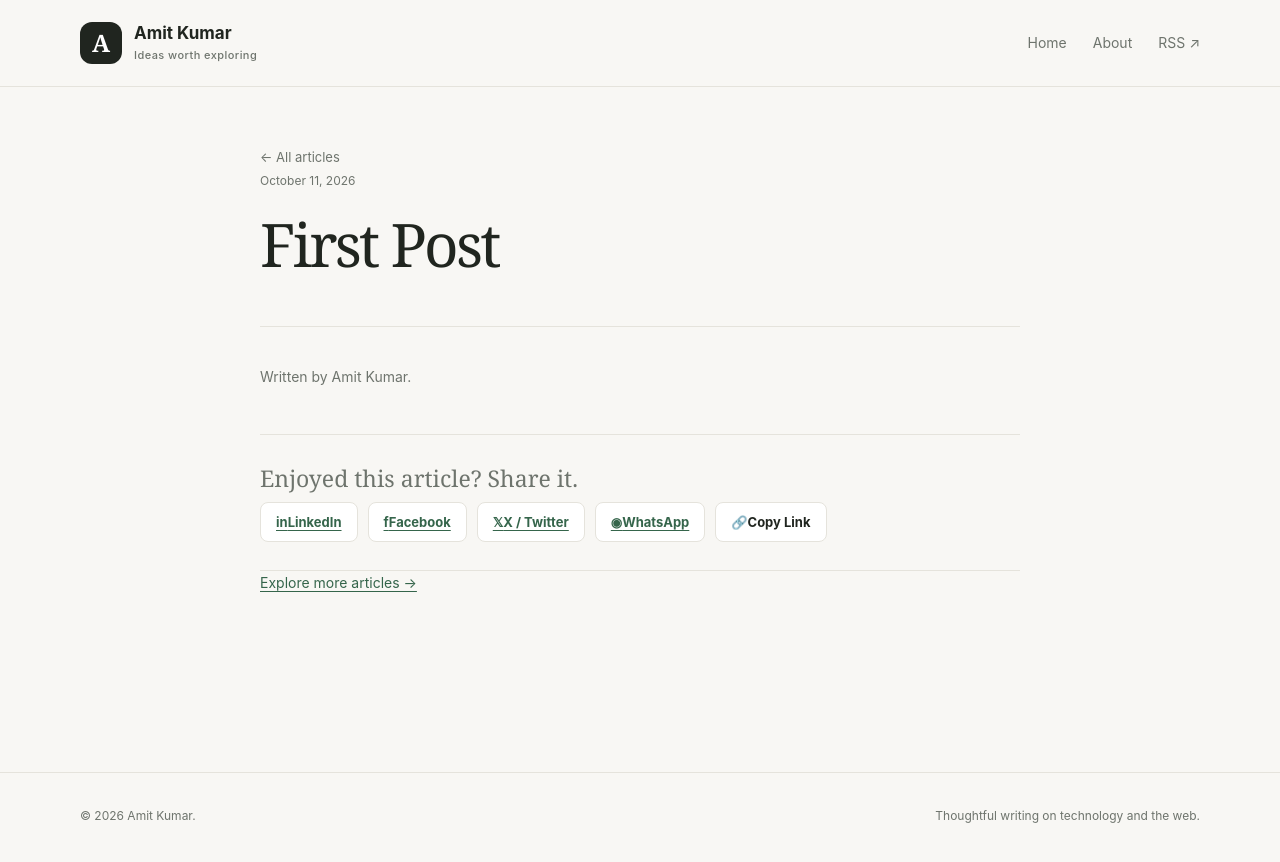
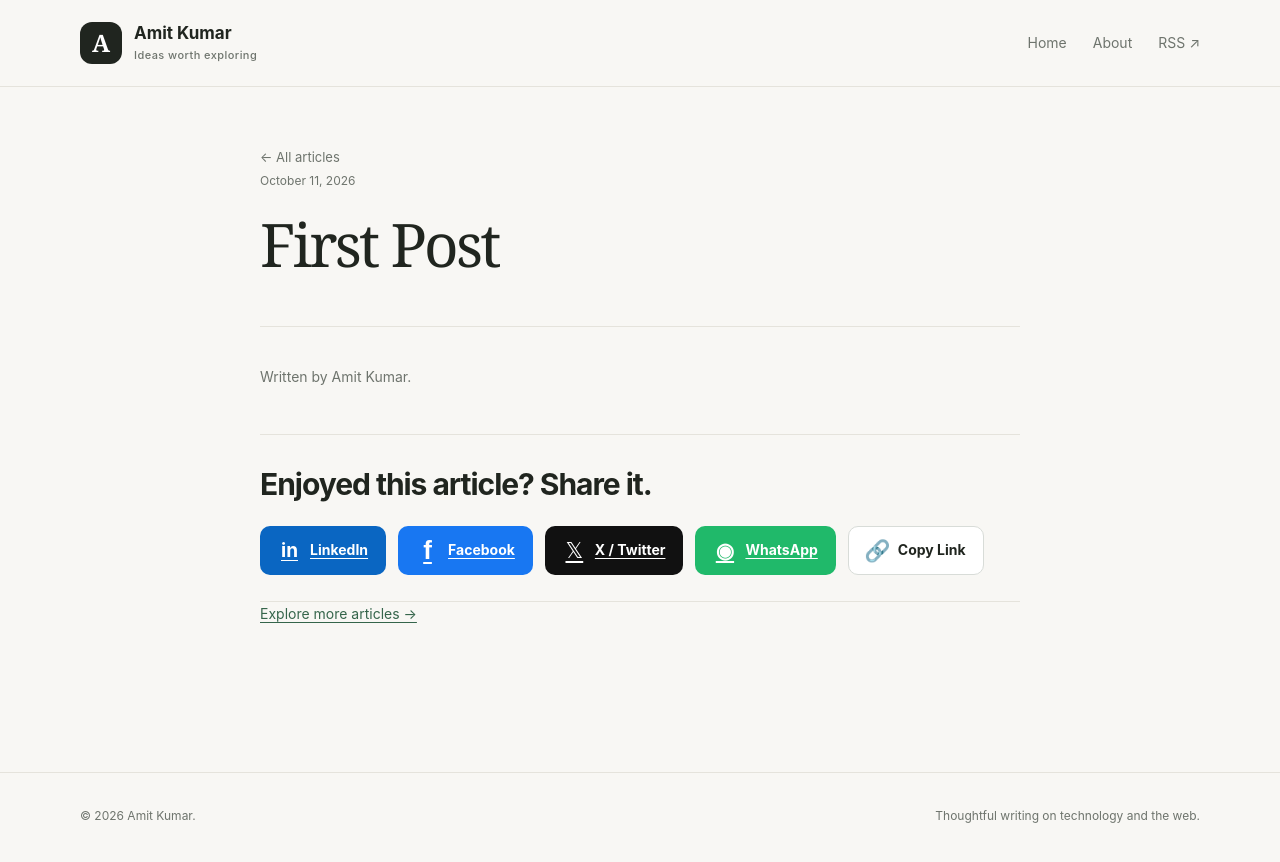
Before and after one commit to Amitkrsocial/amitkrsocial.github.io, a Jekyll site: the page built from _posts/2026-10-11-first-post.md, in a window 1280 px wide. Shown: the top 862 px of the page. Built offline with Jekyll 4.4.1, drawn with Linux system fonts in a browser that asks for light colours; our own code applies the rules of GitHub Pages for plain Markdown files.

Commit message:
Update style.css

```diff
--- a/assets/css/style.css
+++ b/assets/css/style.css
@@ -510,64 +510,138 @@ button:focus-visible {
   font-size: inherit;
 }
 
-/* 10. Social-sharing section */
+
+/* 10. Colourful social-sharing buttons */
 .social-share {
   margin-top: 44px;
-  padding: 28px 0;
+  padding: 30px 0 26px;
   border-top: 1px solid var(--line);
   border-bottom: 1px solid var(--line);
 }
 
 .social-share h3 {
-  margin: 0 0 8px;
-  font-family: Georgia, "Times New Roman", serif;
-  font-size: 23px;
-  font-weight: 500;
-  line-height: 1.35;
-}
-
-.social-share p {
-  margin: 0 0 18px;
-  color: var(--muted);
-  font-size: 14px;
+  margin: 0 0 22px;
+  color: var(--ink);
+  font-family: Inter, -apple-system, BlinkMacSystemFont, "Segoe UI", sans-serif;
+  font-size: clamp(23px, 3vw, 30px);
+  font-weight: 750;
+  letter-spacing: -0.035em;
+  line-height: 1.3;
 }
 
 .share-links {
   display: flex;
   flex-wrap: wrap;
   align-items: center;
-  gap: 10px;
+  gap: 12px;
 }
 
 .share-links a,
 .share-links button {
   display: inline-flex;
-  min-height: 40px;
+  min-height: 48px;
   align-items: center;
   justify-content: center;
-  padding: 9px 15px;
-  border: 1px solid var(--line);
-  border-radius: 8px;
-  background: var(--paper);
-  color: var(--ink);
-  font-size: 13px;
-  font-weight: 650;
-  line-height: 1.4;
+  gap: 9px;
+  padding: 12px 17px;
+  border: 1px solid transparent;
+  border-radius: 10px;
+  font-family: Inter, -apple-system, BlinkMacSystemFont, "Segoe UI", sans-serif;
+  font-size: 14px;
+  font-weight: 700;
+  line-height: 1.3;
   text-decoration: none;
   cursor: pointer;
-  transition:
-    background 0.2s ease,
-    color 0.2s ease,
-    border-color 0.2s ease,
-    transform 0.2s ease;
+  transition: transform 0.2s ease, box-shadow 0.2s ease,
+    background-color 0.2s ease;
+}
+
+/* LinkedIn */
+.share-links .share-linkedin {
+  background: #0a66c2;
+  color: #fff;
+}
+
+.share-links .share-linkedin:hover {
+  background: #084f96;
+  box-shadow: 0 5px 14px #0a66c233;
+}
+
+/* Facebook */
+.share-links .share-facebook {
+  background: #1877f2;
+  color: #fff;
+}
+
+.share-links .share-facebook:hover {
+  background: #125fca;
+  box-shadow: 0 5px 14px #1877f233;
+}
+
+/* X */
+.share-links .share-x {
+  background: #111;
+  color: #fff;
+}
+
+.share-links .share-x:hover {
+  background: #303030;
+}
+
+/* WhatsApp */
+.share-links .share-whatsapp {
+  background: #20b96a;
+  color: #fff;
+}
+
+.share-links .share-whatsapp:hover {
+  background: #128c4e;
+  box-shadow: 0 5px 14px #20b96a33;
+}
+
+/* Copy link */
+.share-links .share-copy {
+  border-color: #d8dcd8;
+  background: #fff;
+  color: var(--ink);
+}
+
+.share-links .share-copy:hover {
+  border-color: var(--accent);
+  background: var(--soft);
+  color: var(--accent-hover);
+}
+
+/* Symbols */
+.share-icon {
+  display: inline-flex;
+  width: 23px;
+  height: 23px;
+  flex: 0 0 23px;
+  align-items: center;
+  justify-content: center;
+  font-size: 21px;
+  font-weight: 750;
+  line-height: 1;
+}
+
+.share-linkedin .share-icon {
+  font-size: 19px;
+}
+
+.share-facebook .share-icon {
+  font-family: Arial, sans-serif;
+  font-size: 26px;
+}
+
+.share-x .share-icon {
+  font-size: 22px;
+  font-weight: 400;
 }
 
 .share-links a:hover,
 .share-links button:hover {
-  transform: translateY(-1px);
-  border-color: var(--accent);
-  background: var(--soft);
-  color: var(--accent-hover);
+  transform: translateY(-2px);
 }
 
 .share-links a:active,
@@ -575,17 +649,64 @@ button:focus-visible {
   transform: translateY(0);
 }
 
-.share-links button {
-  appearance: none;
+.share-links a:focus-visible,
+.share-links button:focus-visible {
+  outline: 3px solid var(--accent);
+  outline-offset: 3px;
 }
 
-/* Optional status text for a copy-link confirmation */
 .copy-status {
   min-height: 24px;
   margin-top: 10px;
   color: var(--accent);
   font-size: 13px;
 }
+
+/* Mobile sharing buttons */
+@media (max-width: 560px) {
+  .social-share {
+    margin-top: 32px;
+    padding: 24px 0;
+  }
+
+  .social-share h3 {
+    font-size: 23px;
+  }
+
+  .share-links {
+    display: grid;
+    grid-template-columns: repeat(2, minmax(0, 1fr));
+    gap: 10px;
+  }
+
+  .share-links a,
+  .share-links button {
+    width: 100%;
+    min-width: 0;
+    min-height: 48px;
+    gap: 7px;
+    padding: 11px 8px;
+    font-size: 12px;
+    white-space: normal;
+  }
+
+  .share-links .share-copy {
+    grid-column: 1 / -1;
+  }
+}
+
+@media (prefers-reduced-motion: reduce) {
+  .share-links a,
+  .share-links button {
+    transition: none;
+  }
+
+  .share-links a:hover,
+  .share-links button:hover {
+    transform: none;
+  }
+}
+
 
 /* 11. Article footer */
 .article-footer {
```
